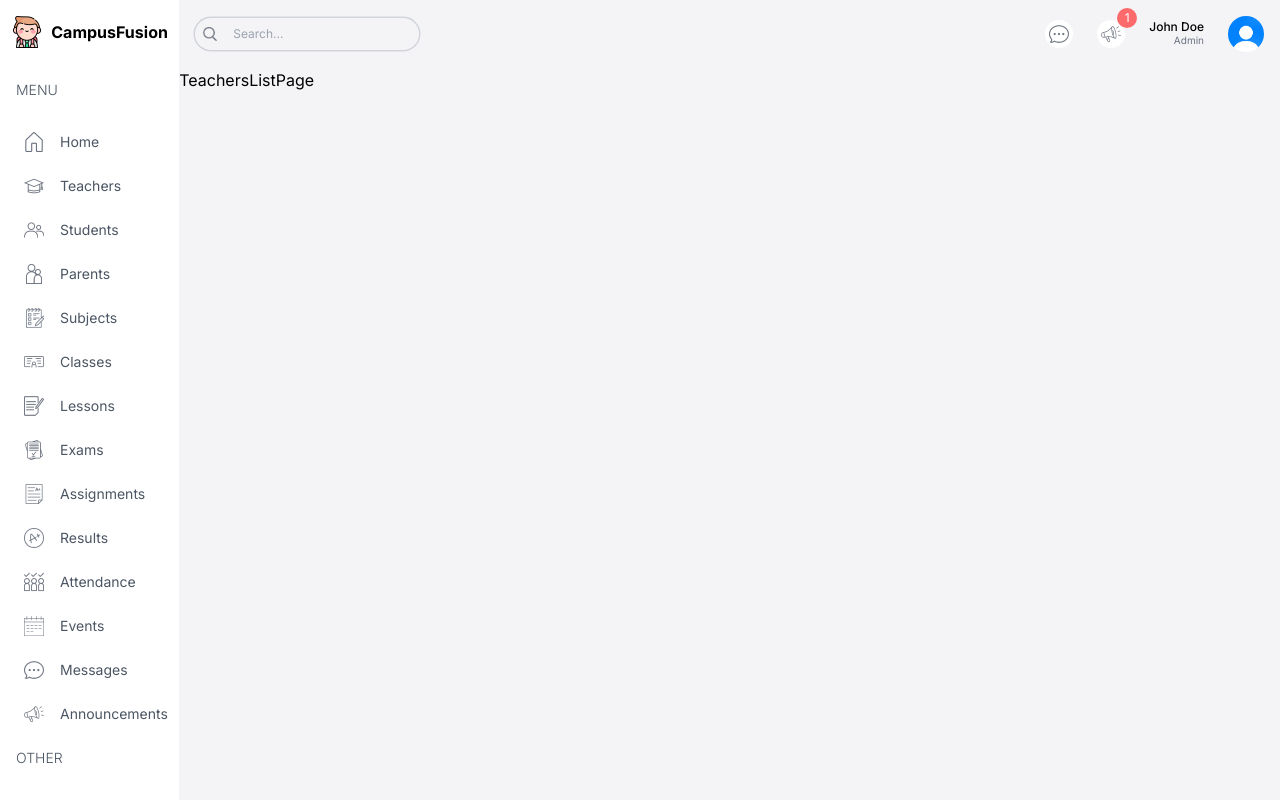
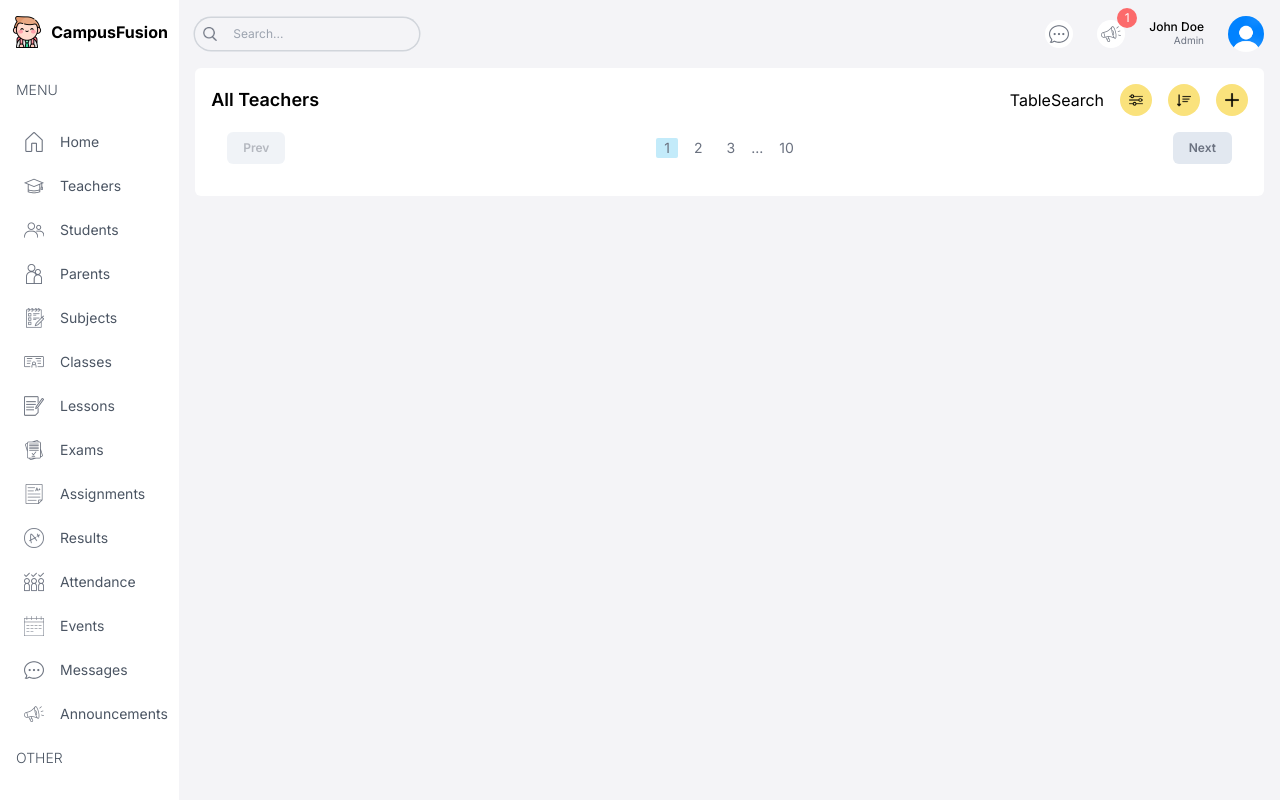
Before and after one commit to adivishnu-a/CampusFusion, a Next.js app: page /list/teachers in a window 1280 px wide. Built offline with nearby package versions, Linux system fonts and the light colour scheme.

Commit message:
Add Teachers List page with pagination and search functionality

```diff
--- a/src/app/(dashboard)/list/teachers/page.tsx
+++ b/src/app/(dashboard)/list/teachers/page.tsx
@@ -1,6 +1,35 @@
+import Pagination from "@/components/Pagination"
+import TableSearch from "@/components/TableSearch"
+import Image from "next/image"
+
 const TeachersListPage = () => {
   return (
-    <div className=''>TeachersListPage</div>
+    <div className='bg-white p-4 rounded-md flex-1 m-4 mt-0'>
+      {/* Top */}
+      <div className='flex items-center justify-between'>
+        <h1 className="hidden md:block text-lg font-semibold">All Teachers</h1>
+        <div className='flex flex-col md:flex-row items-center gap-4 w-full md:w-auto'>
+          <TableSearch />
+          <div className='flex items-center gap-4 self-end'>
+            <button className="w-8 h-8 flex items-center justify-center rounded-full bg-campYellow">
+              <Image src="/filter.png" alt="" width={14} height={14} />
+            </button>
+            <button className="w-8 h-8 flex items-center justify-center rounded-full bg-campYellow">
+              <Image src="/sort.png" alt="" width={14} height={14} />
+            </button>
+            <button className="w-8 h-8 flex items-center justify-center rounded-full bg-campYellow">
+              <Image src="/plus.png" alt="" width={14} height={14} />
+            </button>
+          </div>
+        </div>
+      </div>
+      {/* List */}
+      <div className=''>
+
+      </div>
+      {/* Pagination */}
+      <Pagination />
+    </div>
   )
 }
 
--- /dev/null
+++ b/src/components/Pagination.tsx
@@ -0,0 +1,24 @@
+const Pagination = () => {
+    return (
+      <div className="p-4 flex items-center justify-between text-gray-500">
+        <button
+          disabled
+          className="py-2 px-4 rounded-md bg-slate-200 text-xs font-semibold disabled:opacity-50 disabled:cursor-not-allowed"
+        >
+          Prev
+        </button>
+        <div className="flex items-center gap-2 text-sm">
+          <button className="px-2 rounded-sm bg-campSky">1</button>
+          <button className="px-2 rounded-sm ">2</button>
+          <button className="px-2 rounded-sm ">3</button>
+          ...
+          <button className="px-2 rounded-sm ">10</button>
+        </div>
+        <button className="py-2 px-4 rounded-md bg-slate-200 text-xs font-semibold disabled:opacity-50 disabled:cursor-not-allowed">
+          Next
+        </button>
+      </div>
+    );
+  };
+
+  export default Pagination;
--- /dev/null
+++ b/src/components/TableSearch.tsx
@@ -0,0 +1,7 @@
+const TableSearch = () => {
+  return (
+    <div className=''>TableSearch</div>
+  )
+}
+
+export default TableSearch
```
